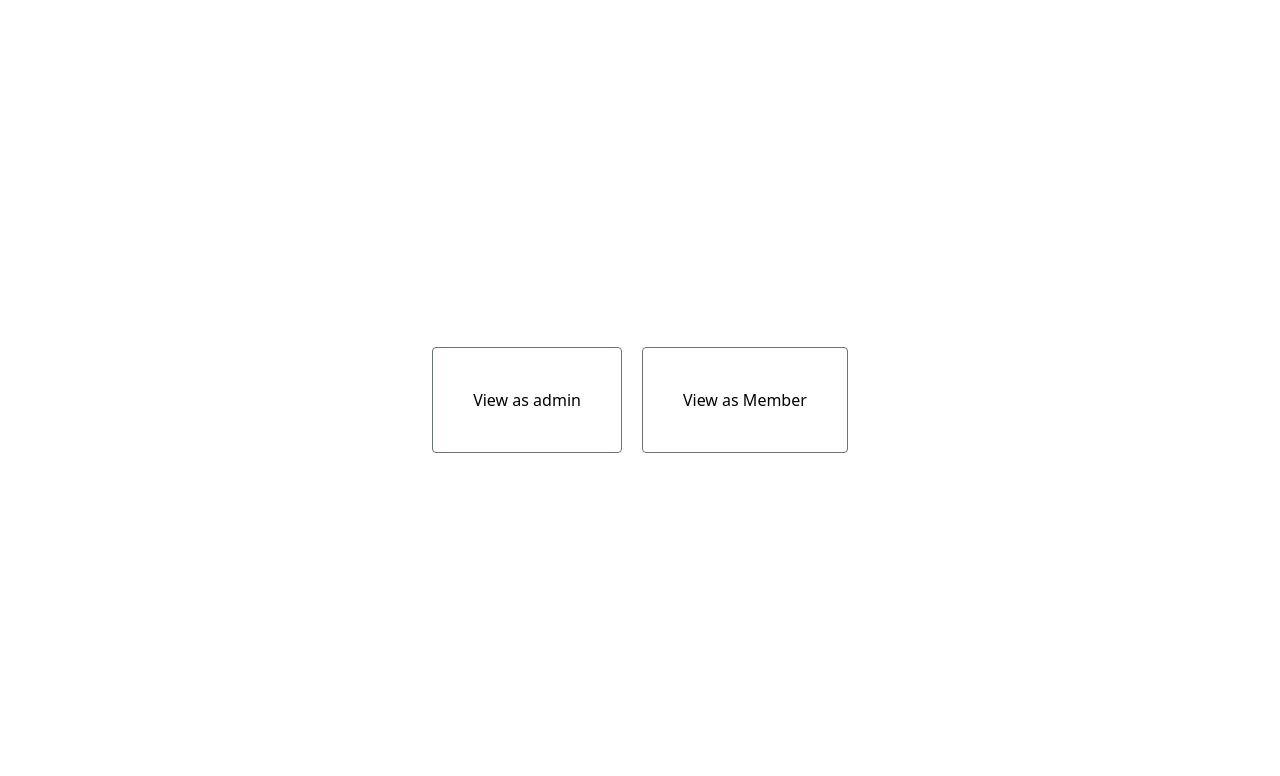
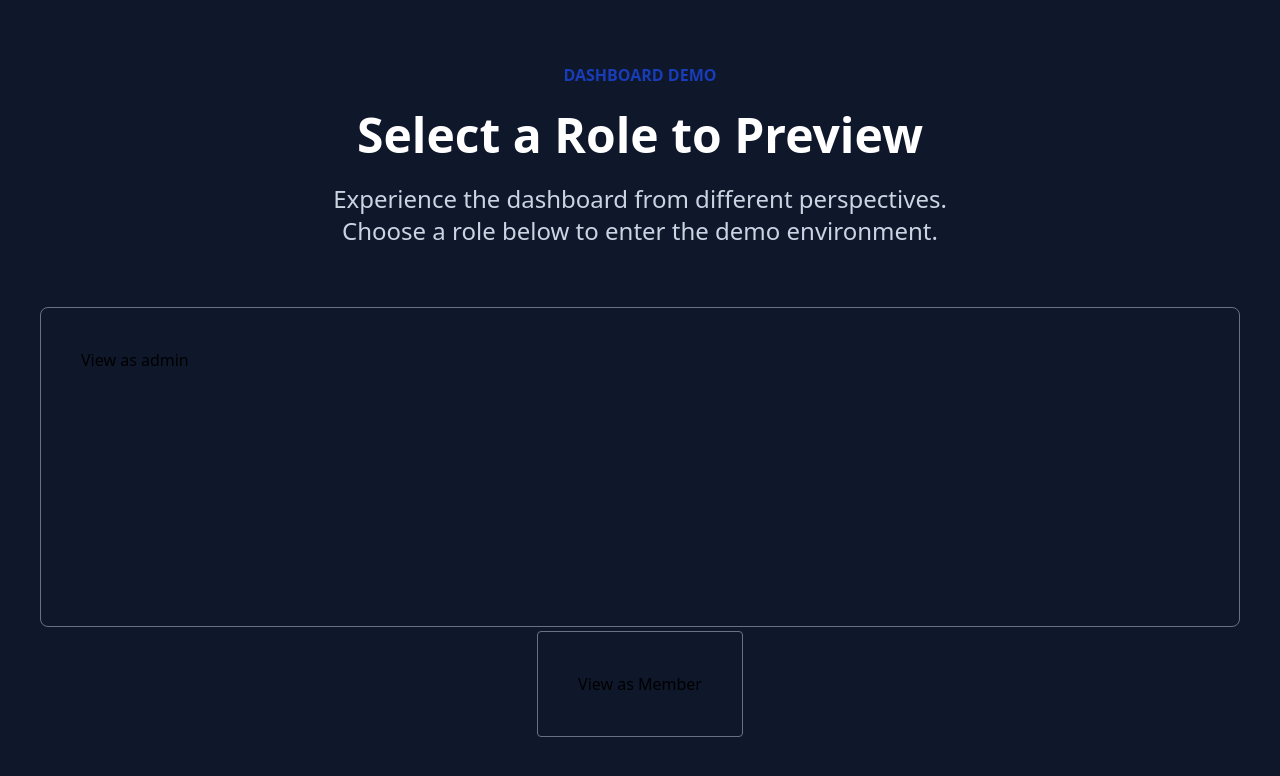
Before and after one commit to itsgauravkumar07/internal-user-management-dashboard, a React (Vite) app: page / in a window 1280 px wide. Shown: the top 776 px of the page. Built offline with nearby package versions, Linux system fonts and the light colour scheme.

Commit message:
Add the headline and sub description in Role select screen for better ux

```diff
--- a/src/pages/Dashboard.jsx
+++ b/src/pages/Dashboard.jsx
@@ -1,4 +1,4 @@
-import { useState } from "react";
+
 import { useAppContext } from "../context/AppProvider";
 
 export default function Dashboard(){
@@ -12,7 +12,7 @@ export default function Dashboard(){
     const currentUser = users.find(u => u.id === currentUserId);
     const totalRequests = requests.filter((u) =>u.userId === currentUserId);
     const pendingRequests = totalRequests.filter(u => u.status === "pending").length;
-    // console.log(`here is your request ${currentUser.status}`);
+
 
     return(
         <div>
@@ -31,7 +31,7 @@ export default function Dashboard(){
                     <div>
                         <div>{`Your role is : ${currentUser?.role}`}</div>
                         <div>{`Your Current status is : ${currentUser?.status}`}</div>
-                        <div>{`Your Total pending : ${pendingRequests}`}</div>
+                        <div>{`Your Total pending request : ${pendingRequests}`}</div>
                         <div>{`Your Total request : ${totalRequests?.length}`}</div>
                     </div>
                 </>
--- a/src/pages/RoleSelect.jsx
+++ b/src/pages/RoleSelect.jsx
@@ -18,9 +18,16 @@ export default function RoleSelect(){
         navigate("/dashboard")
     }
     return(
-        <section  className=" flex justify-center items-center min-h-screen gap-5">
-            <div
-                className="border border-gray-500 px-10 py-10 rounded"
+        <section  className=" flex justify-center items-center px-10 flex-col min-h-screen gap-5 bg-slate-900">
+
+            <div className="text-center max-w-2xl space-y-6 mb-10">
+                <p className="text-blue-800 font-bold">DASHBOARD DEMO</p>
+                <h1 className="text-5xl font-black text-white">Select a Role to Preview</h1>
+                <p className="text-slate-300 text-2xl">Experience the dashboard from different perspectives. Choose a role below to enter the demo environment.</p>
+            </div>
+            <div className="flex justify-center items-center gap-1 md:flex-col w-full">
+                <div
+                className="border border-gray-500 px-10 py-10 rounded-lg h-80 w-full"
                 onClick={setAdmin}
                 >
                 <h1>View as admin</h1>
@@ -32,6 +39,8 @@ export default function RoleSelect(){
                 >
                 <h1>View as Member</h1>
             </div>
+            </div>
+
         </section>
     )
 }
```
